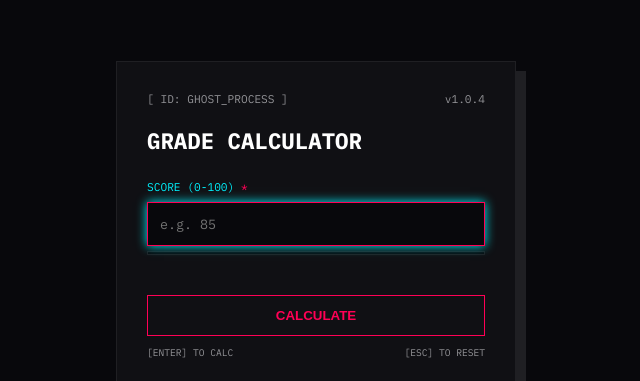
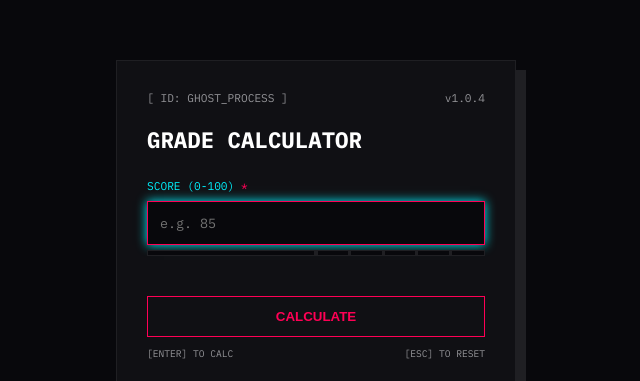
Before and after one commit to Lev1k3305/Grade-Point-Calculator, a website: page index.html in a window 1280 px wide. Shown: the part 112-493 px from the top of the page, without its empty margins (324-964 px from the left). Drawn offline with Linux system fonts and the light colour scheme.

Commit message:
feat: add visual grade threshold markers and enhance qualitative ARIA feedback
- Added subtle vertical markers at grade thresholds (50, 60, 70, 80, 90%) to the stability bar using a CSS pseudo-element.
- Increased stability bar height to 6px for improved visibility of landmarks.
- Enhanced `aria-valuetext` on the progress bar to include qualitative status context (e.g., "Score: 85%, Grade: A (GOOD // ABOVE_AVERAGE)") for better screen reader experience.
- Updated Vitest suite to verify new accessibility strings.

```diff
--- a/index.html
+++ b/index.html
@@ -88,11 +88,44 @@
         border-color: var(--pink);
       }
       .stability-bar {
-        height: 4px;
+        height: 6px;
         background: var(--bg);
         margin-bottom: 15px;
         border: 1px solid var(--border);
         overflow: hidden;
+        position: relative;
+      }
+      .stability-bar::after {
+        content: "";
+        position: absolute;
+        top: 0;
+        left: 0;
+        right: 0;
+        bottom: 0;
+        background: linear-gradient(
+          to right,
+          transparent 49.5%,
+          var(--border) 49.5%,
+          var(--border) 50.5%,
+          transparent 50.5%,
+          transparent 59.5%,
+          var(--border) 59.5%,
+          var(--border) 60.5%,
+          transparent 60.5%,
+          transparent 69.5%,
+          var(--border) 69.5%,
+          var(--border) 70.5%,
+          transparent 70.5%,
+          transparent 79.5%,
+          var(--border) 79.5%,
+          var(--border) 80.5%,
+          transparent 80.5%,
+          transparent 89.5%,
+          var(--border) 89.5%,
+          var(--border) 90.5%,
+          transparent 90.5%
+        );
+        pointer-events: none;
       }
       .stability-fill {
         height: 100%;
@@ -480,15 +513,6 @@
           const humanGrade = gradeLabel === "--" ? "None" : gradeLabel;
           res.setAttribute("aria-label", `Grade: ${humanGrade}`);
 
-          if (val !== "") {
-            stabilityFill.setAttribute(
-              "aria-valuetext",
-              `Score: ${progress}%, Grade: ${humanGrade}`,
-            );
-          } else {
-            stabilityFill.removeAttribute("aria-valuetext");
-          }
-
           if (grade !== oldGrade && grade !== "--" && res.animate) {
             res.animate(
               [{ transform: "scale(1.1)" }, { transform: "scale(1)" }],
@@ -549,6 +573,16 @@
           } else {
             goalShortcut.classList.add("hidden");
             goalShortcut.setAttribute("aria-hidden", "true");
+          }
+
+          if (val !== "") {
+            let valuetext = `Score: ${progress}%, Grade: ${humanGrade}`;
+            if (statusText) {
+              valuetext += ` (${statusText.split(" [")[0]})`;
+            }
+            stabilityFill.setAttribute("aria-valuetext", valuetext);
+          } else {
+            stabilityFill.removeAttribute("aria-valuetext");
           }
 
           if (statusClass || statusText || nextObj) {
```
Also changed, not shown: gpa.test.js (+2 -2 lines), .Jules/palette.md.
